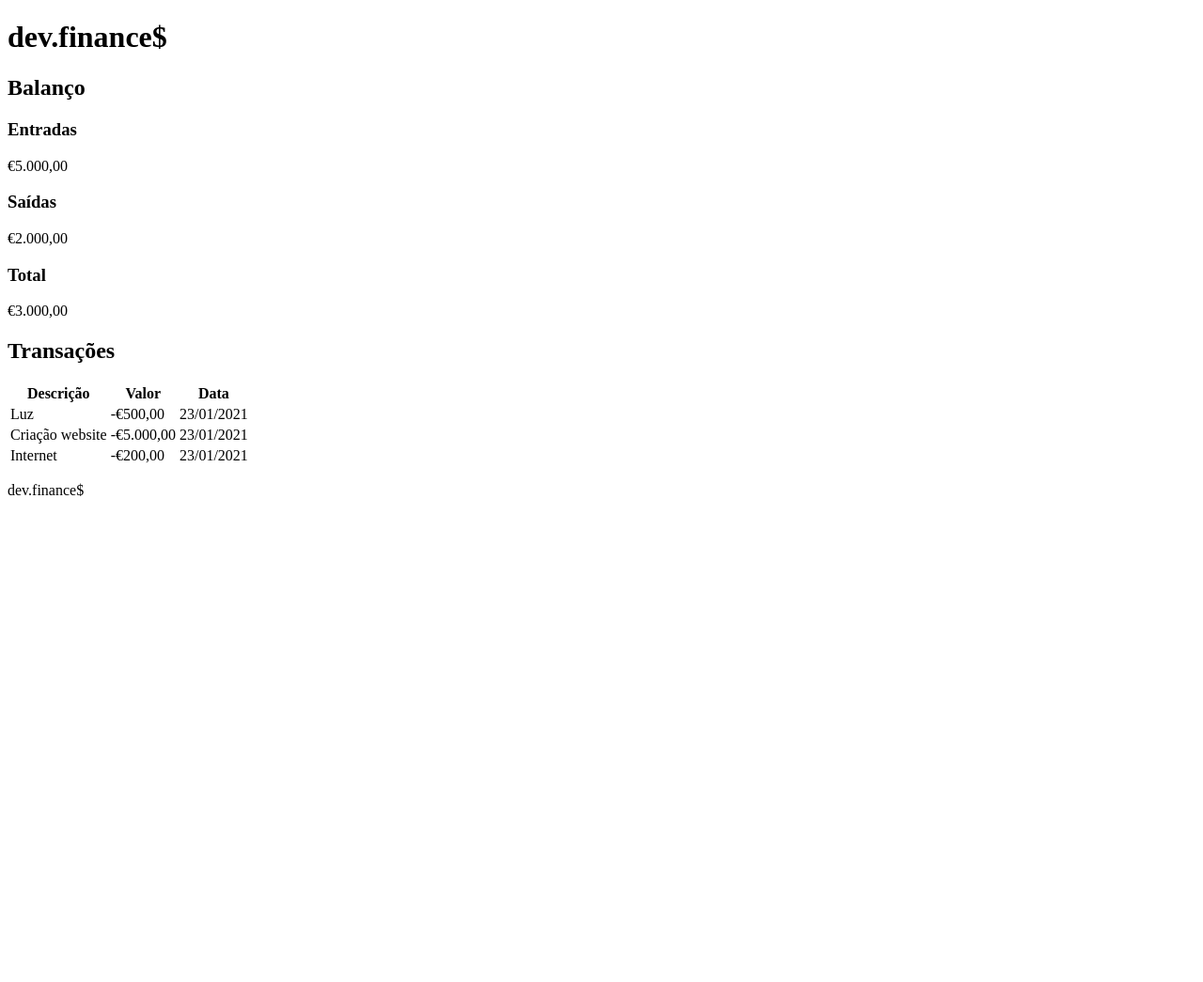
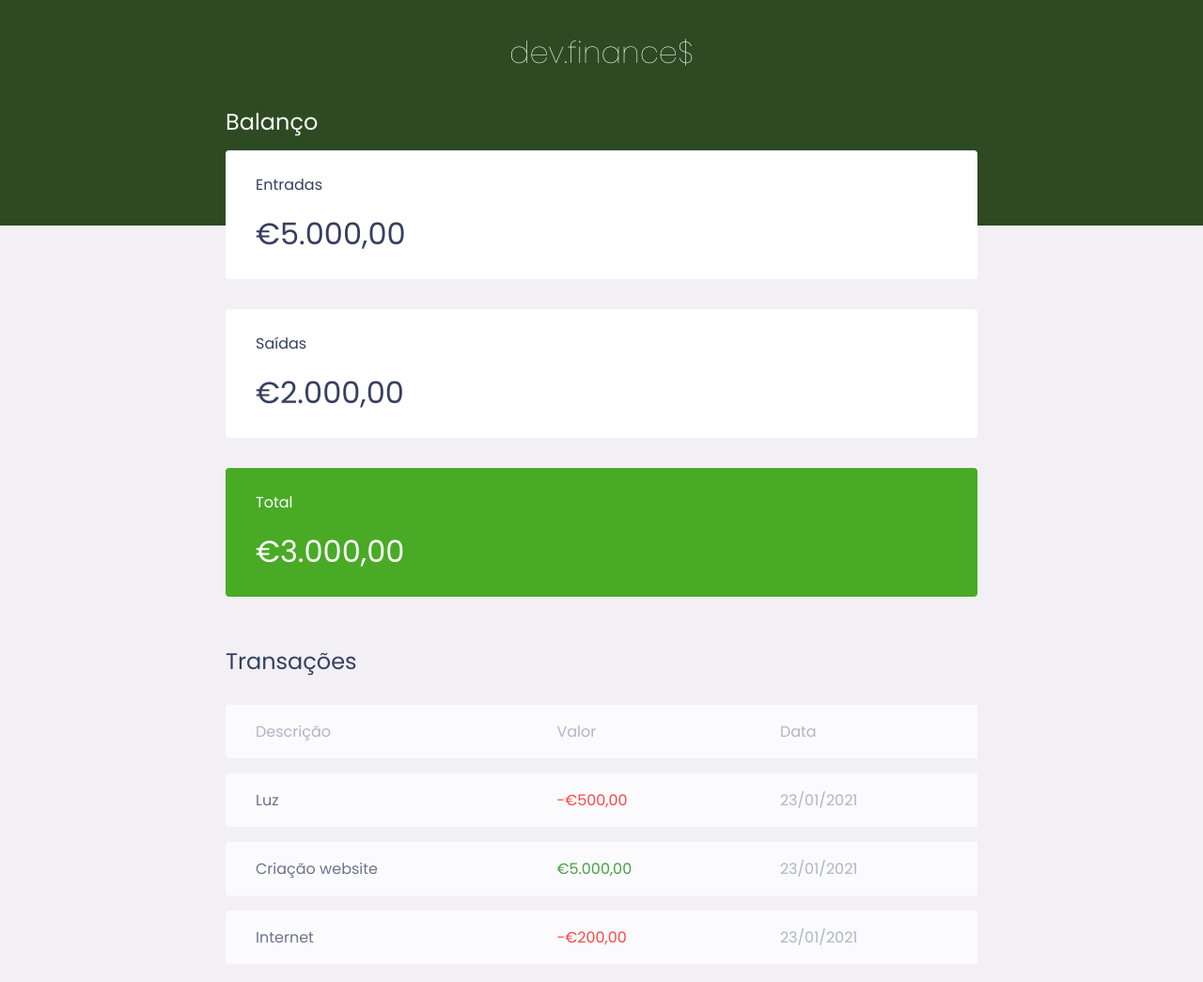
Before and after one commit to RafaelJCamara/DevFinance, a plain HTML site: page index.htm in a window 1280 px wide. Shown: the top 1045 px of the page at 94% size. Before the commit the page ends 800 px from the top, so only its background shows below. Drawn offline with Linux system fonts and the light colour scheme.

Commit message:
Add basic styles.

```diff
--- a/index.htm
+++ b/index.htm
@@ -5,6 +5,10 @@
     <meta charset="UTF-8">
     <meta http-equiv="X-UA-Compatible" content="IE=edge">
     <meta name="viewport" content="width=device-width, initial-scale=1.0">
+    <link rel="preconnect" href="https://fonts.gstatic.com">
+    <link href="https://fonts.googleapis.com/css2?family=Poppins:ital,wght@0,100;0,400;0,700;1,100;1,400&display=swap"
+        rel="stylesheet">
+    <link rel="stylesheet" href="./styles.css">
     <title>dev.finance$</title>
 </head>
 
@@ -13,7 +17,7 @@
         <h1 id="logo">dev.finance$</h1>
     </header>
 
-    <main>
+    <main class="container">
 
         <section id="balance">
             <h2>Balanço</h2>
@@ -28,7 +32,7 @@
                 <p>€2.000,00</p>
             </div>
 
-            <div class="card">
+            <div class="card total">
                 <h3>Total</h3>
                 <p>€3.000,00</p>
             </div>
@@ -47,21 +51,21 @@
 
                 <tbody>
                     <tr>
-                        <td>Luz</td>
-                        <td>-€500,00</td>
-                        <td>23/01/2021</td>
+                        <td class="description">Luz</td>
+                        <td class="expense">-€500,00</td>
+                        <td class="date">23/01/2021</td>
                     </tr>
 
                     <tr>
-                        <td>Criação website</td>
-                        <td>-€5.000,00</td>
-                        <td>23/01/2021</td>
+                        <td class="description">Criação website</td>
+                        <td class="income">€5.000,00</td>
+                        <td class="date">23/01/2021</td>
                     </tr>
 
                     <tr>
-                        <td>Internet</td>
-                        <td>-€200,00</td>
-                        <td>23/01/2021</td>
+                        <td class="description">Internet</td>
+                        <td class="expense">-€200,00</td>
+                        <td class="date">23/01/2021</td>
                     </tr>
                 </tbody>
             </table>
--- /dev/null
+++ b/styles.css
@@ -0,0 +1,131 @@
+/**********Geral****************/
+:root{
+    --dark-blue:#363f5f;
+}
+
+*{
+    margin: 0;
+    padding: 0;
+    box-sizing: border-box;
+}
+
+body{
+    background-color: #f2f0f5;
+    font-family: 'Poppins',sans-serif;
+}
+
+.container{
+    width: min(90vw,800px);
+    margin: auto;
+}
+
+/**********Titles****************/
+h2{
+    margin-top: 3.2rem;
+    margin-bottom: 0.8rem;
+    color: var(--dark-blue);
+    font-weight: normal;
+}
+
+
+/**********Header****************/
+
+header{
+    background: #2d4a22;
+    padding: 2rem 0 10rem;
+    text-align: center;
+}
+
+#logo{
+    color: #fff;
+    font-weight: 100;
+}
+
+/**********Balance****************/
+#balance{
+    margin-top: -8rem;
+}
+
+#balance h2{
+    margin-top: 0;
+    color: white;
+}
+
+/**********Cards****************/
+.card{
+    background: white;
+    padding: 1.5rem 2rem;
+    border-radius: 0.25rem;
+    margin-bottom: 2rem;
+    color: var(--dark-blue);
+}
+
+.card h3{
+    font-weight: normal;
+    font-size: 1rem;
+}
+
+.card p{
+    font-size: 2rem;
+    line-height: 3rem;
+    margin-top: 1rem;
+}
+
+.card.total{
+    background: #49aa26;
+    color: white;
+}
+
+
+/**********Table****************/
+#data-table{
+    width: 100%;
+    border-spacing: 0 1rem;
+    color: #969cb3;
+}
+
+table td{
+    background-color: white;
+    padding: 1rem 2rem;
+    font-weight: normal;
+}
+
+table th{
+    background: white;
+    font-weight: normal;
+    padding: 1rem 2rem;
+    text-align: left;
+}
+
+table thead tr th:first-child,
+table tbody tr td:first-child{
+    border-radius: 0.25rem 0 0 0.25rem;
+}
+
+table tr {
+    opacity: 0.7;
+}
+
+table tbody tr:hover{
+    opacity: 1;
+}
+
+table tbody .description{
+    color:var(--dark-blue);
+}
+
+table tbody .expense {
+    color: red;
+}
+
+table tbody .income {
+    color: green;
+}
+
+/**********Footer****************/
+footer{
+    text-align: center;
+    padding: 4rem 0 2rem;
+    color: var(--dark-blue);
+    opacity: 0.6;
+}
```
